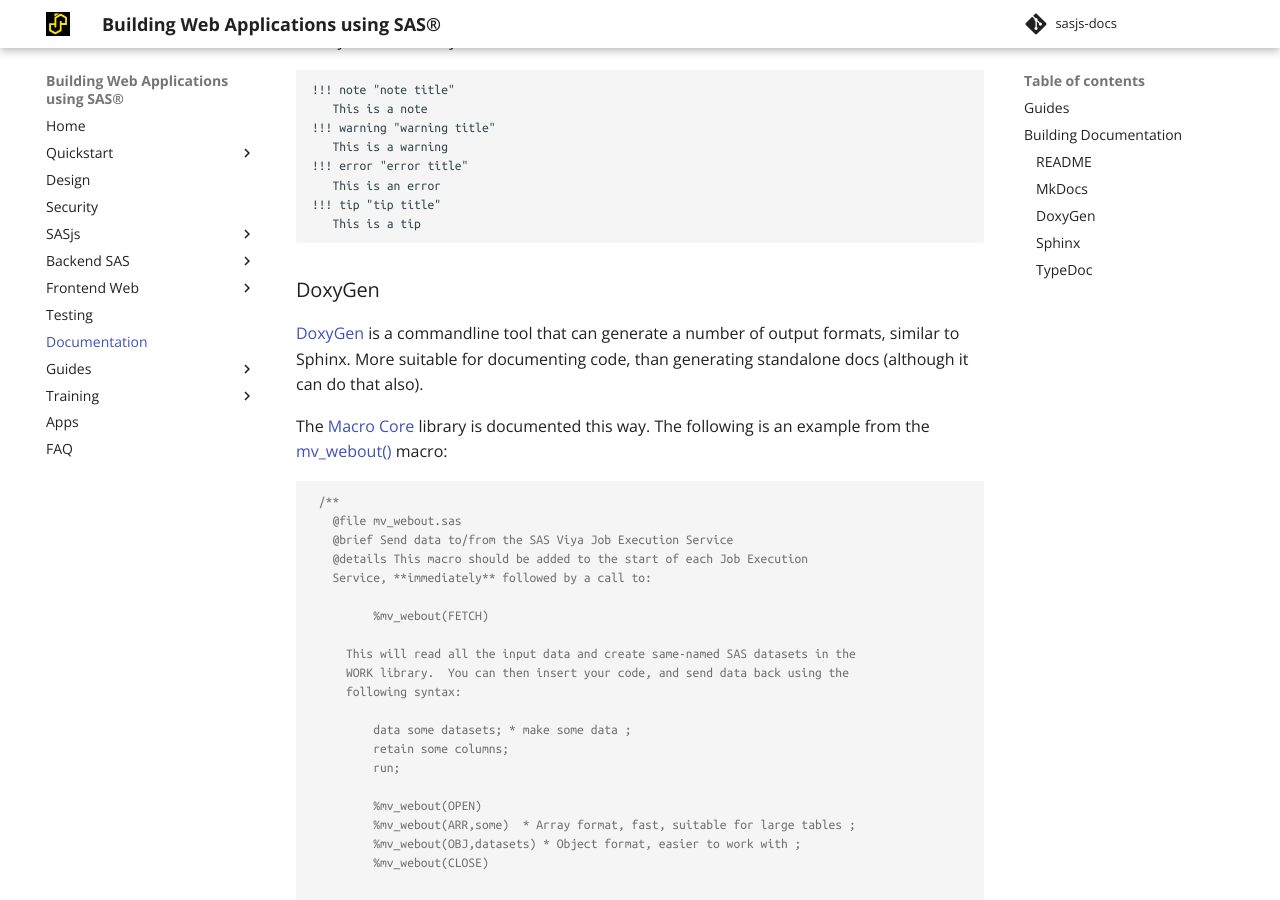
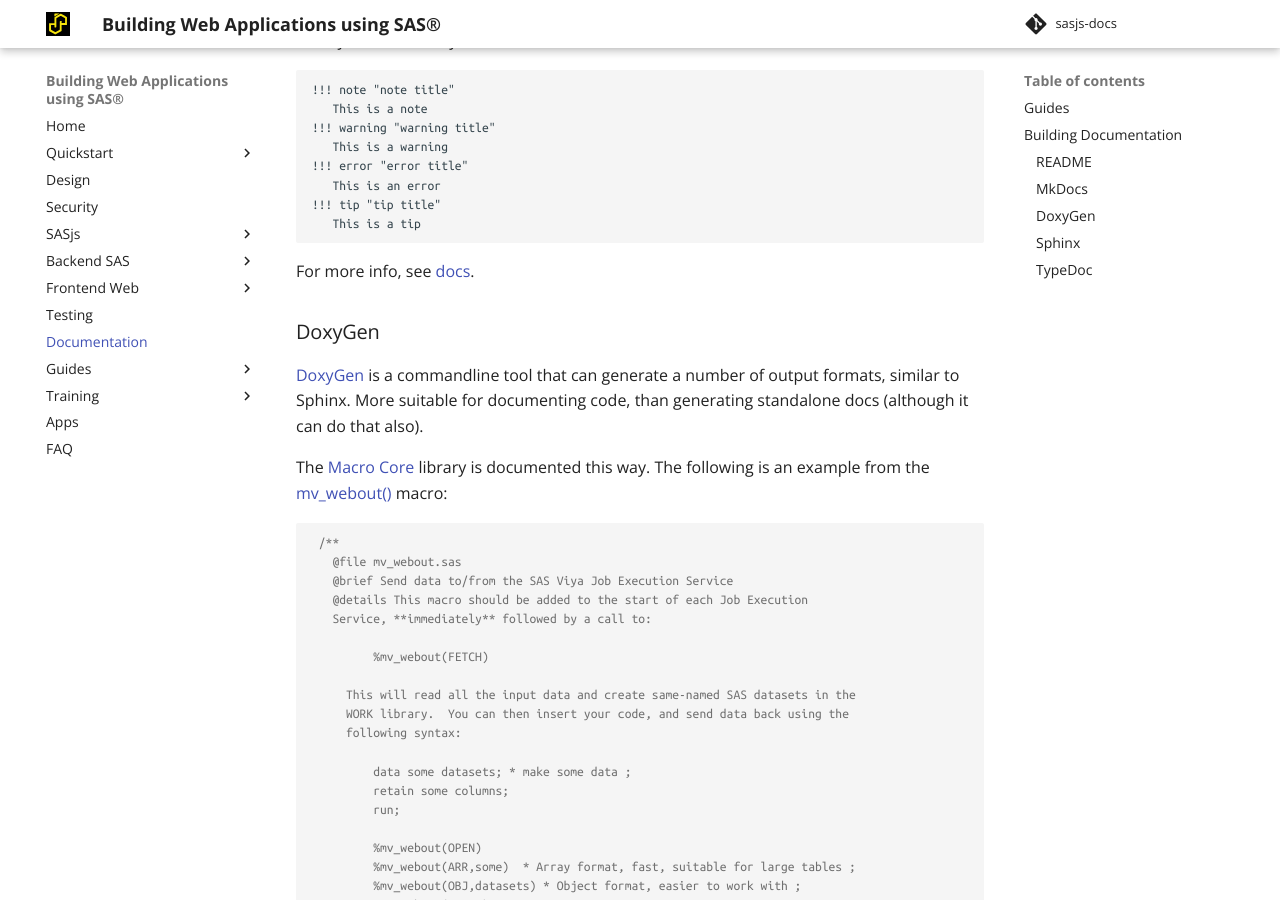
Before and after one commit to sasjs/sasjs.io, an MkDocs documentation site: the page built from docs/documentation.md, in a window 1280 px wide and 900 px high, scrolled down 1913 px. Built offline with MkDocs 1.6.1 and Material for MkDocs 9.7.7, drawn with Linux system fonts in a browser that asks for light colours.

Commit message:
doc fixes

````diff
--- a/docs/documentation.md
+++ b/docs/documentation.md
@@ -76,6 +76,8 @@
 !!! tip "tip title"
    This is a tip
 ```
+
+For more info, see [docs](https://squidfunk.github.io/mkdocs-material/reference/admonitions/).
 
 
 ### DoxyGen
@@ -165,3 +167,4 @@
 More info available [here](https://typedoc.org/).
 
 <meta name="description" content="Be like SAS - write great documentation to keep users, administrators, and future SAS developers happy!">
+<meta property="og:image" content="http://euro-travel-example.com/thumbnail.jpg">
--- a/mkdocs.yml
+++ b/mkdocs.yml
@@ -69,9 +69,9 @@
       - Bash
   extra:
     social:
-      - icon: img/logo/favicon/32.svg
+      - icon: fontawesome/brands/linkedin
         link: https://linkedin.com/company/sasjs
-        name: SASjs
+        name: SASjs on LinkedIn
 copyright: All rights reserved &copy;2020 Macro People Ltd.
 
 google_analytics: ['UA-109713029-8', 'sasjs.io']
--- a/theme/main.html
+++ b/theme/main.html
@@ -1,5 +1,7 @@
 {% extends "base.html" %}
 {% block site_meta %}
+<meta charset="utf-8">
+<meta name="viewport" content="width=device-width,initial-scale=1">
 
 <!-- Open Graph / Facebook -->
 <meta property="og:locale" content="en_UK" />
````
Also changed, not shown: docs/faq.md (+2 -2 lines).
